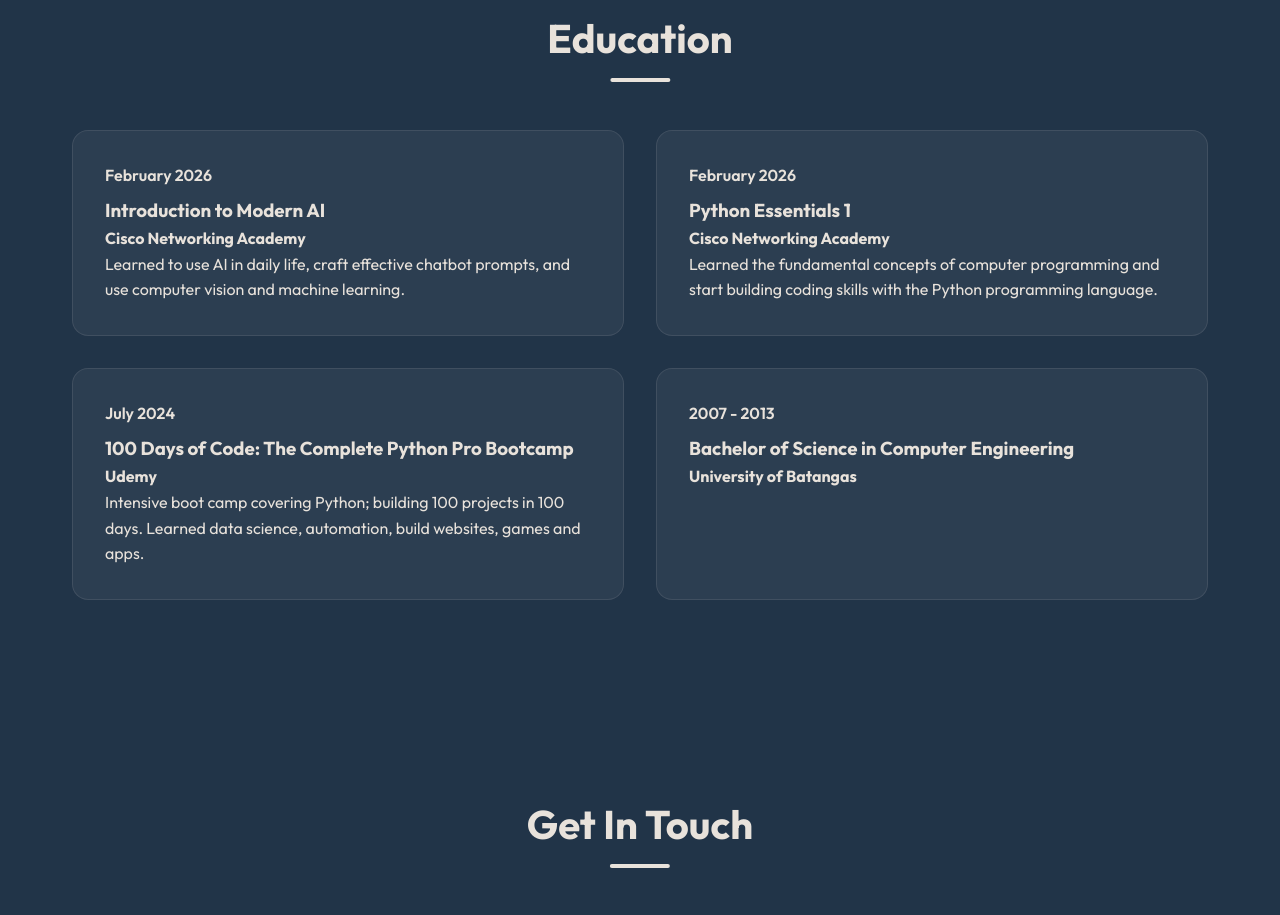
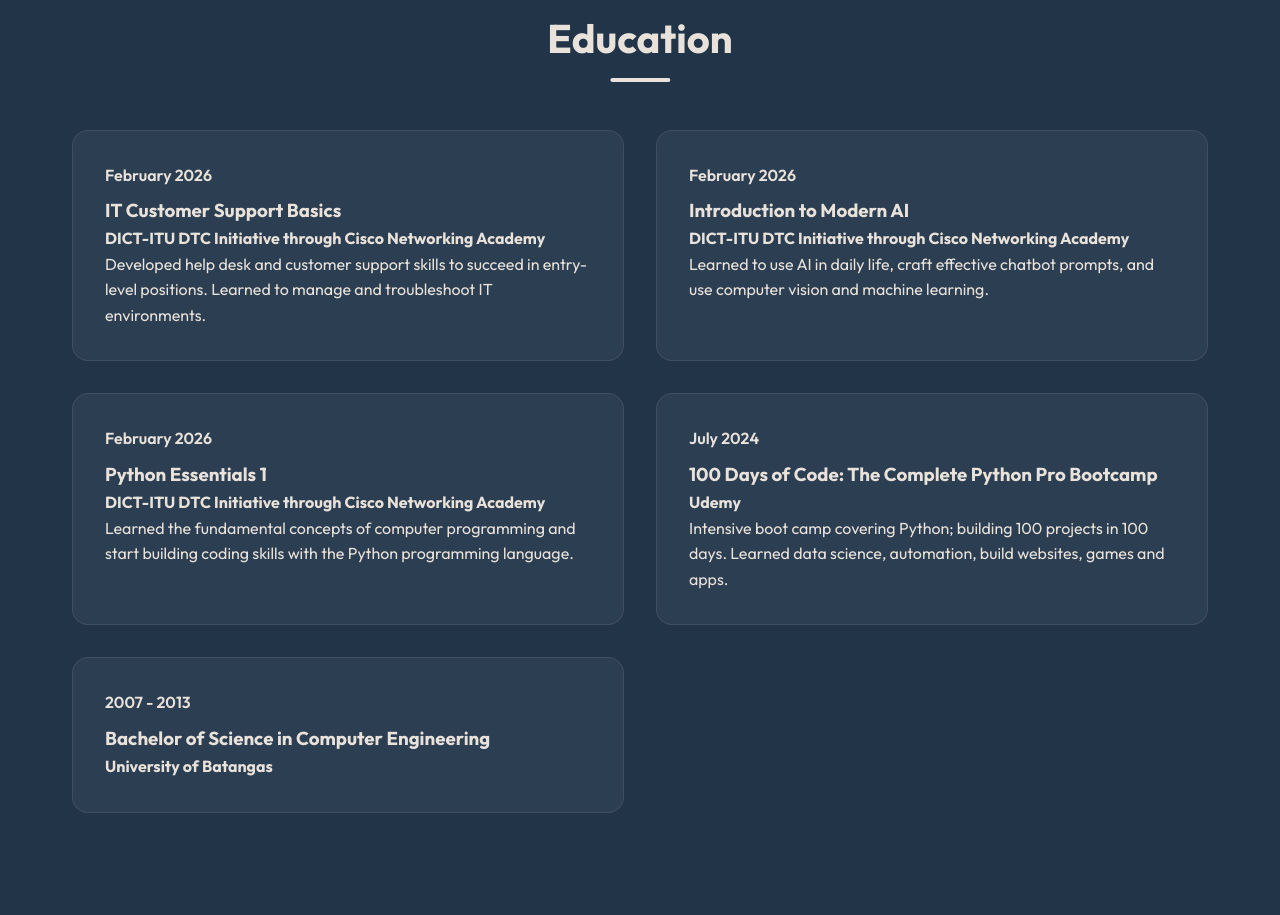
Before and after one commit to brianmagbatoc/resume, a plain HTML site: page index.html in a window 1280 px wide. Shown: the part 4040-4955 px from the top of the page. Drawn offline with Linux system fonts and the light colour scheme.

Commit message:
Update index.html

```diff
--- a/index.html
+++ b/index.html
@@ -263,15 +263,21 @@
                 <div class="education-grid">
                     <div class="edu-card card hidden">
                         <div class="year">February 2026</div>
+                        <h3>IT Customer Support Basics</h3>
+                        <h4>DICT-ITU DTC Initiative through Cisco Networking Academy</h4>
+                        <p>Developed help desk and customer support skills to succeed in entry-level positions. Learned to manage and troubleshoot IT environments.</p>
+                    </div>
+                    <div class="edu-card card hidden delay-100">
+                        <div class="year">February 2026</div>
                         <h3>Introduction to Modern AI</h3>
-                        <h4>Cisco Networking Academy</h4>
+                        <h4>DICT-ITU DTC Initiative through Cisco Networking Academy</h4>
                         <p>Learned to use AI in daily life, craft effective chatbot prompts, and use computer vision
                             and machine learning.</p>
                     </div>
                     <div class="edu-card card hidden delay-100">
                         <div class="year">February 2026</div>
                         <h3>Python Essentials 1</h3>
-                        <h4>Cisco Networking Academy</h4>
+                        <h4>DICT-ITU DTC Initiative through Cisco Networking Academy</h4>
                         <p>Learned the fundamental concepts of computer programming and start building coding skills
                             with the
                             Python programming language.</p>
```
